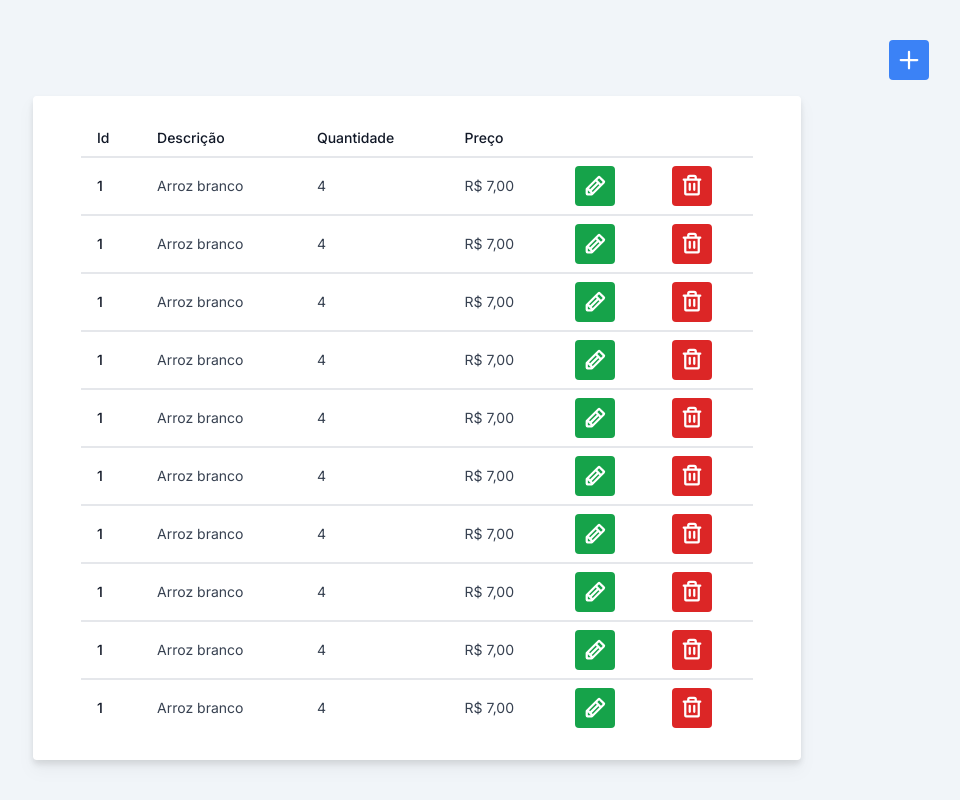
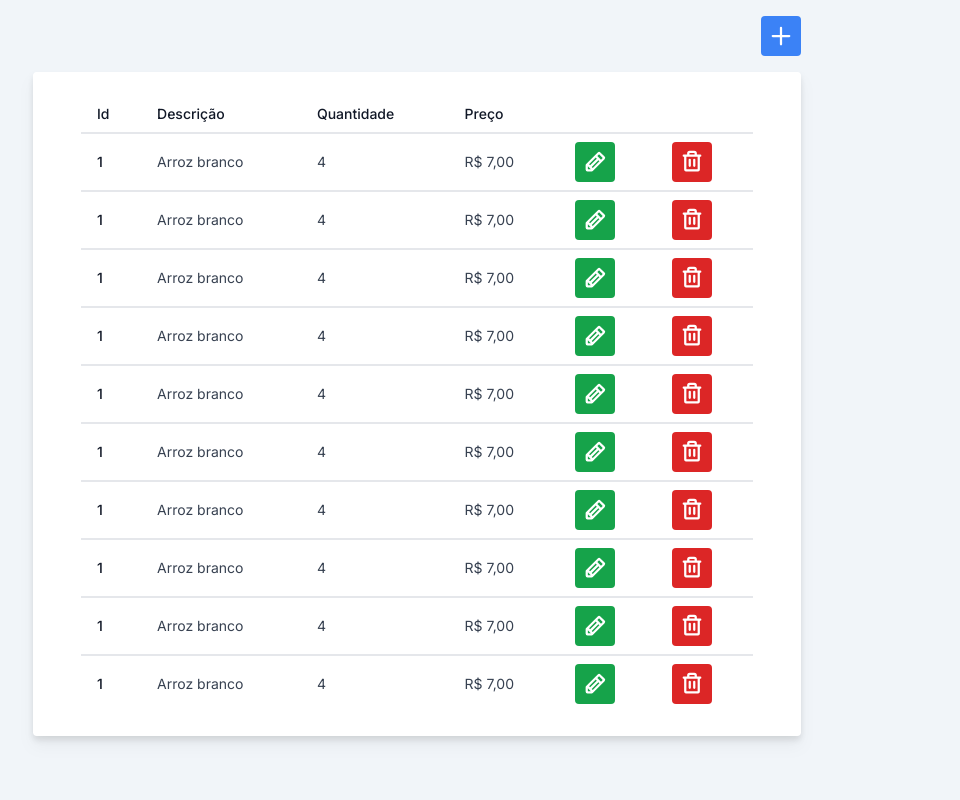
Before and after one commit to gabrielmds222/Controle_de_estoque, a Next.js app in the folder frontend/: page /principal in a window 1280 px wide. Shown: the whole page, without its empty margins (223-1183 px from the left). Built offline with nearby package versions, Linux system fonts and the light colour scheme.

Commit message:
feat: Altera margin do botão

```diff
--- a/frontend/src/components/AdicionaProduto/index.tsx
+++ b/frontend/src/components/AdicionaProduto/index.tsx
@@ -36,7 +36,7 @@ const AdicionaProduto = () => {
   }
   return (
     <>
-      <div className="flex justify-end w-4/5 max-w-screen-xl mx-auto mt-10">
+      <div className="flex justify-end w-3/5 max-w-screen-xl mx-auto mt-4">
         <button
           className="p-2 rounded mb-4 bg-blue-500 hover:bg-blue-700 focus:outline-none focus:shadow-outline"
           type="button"
```
